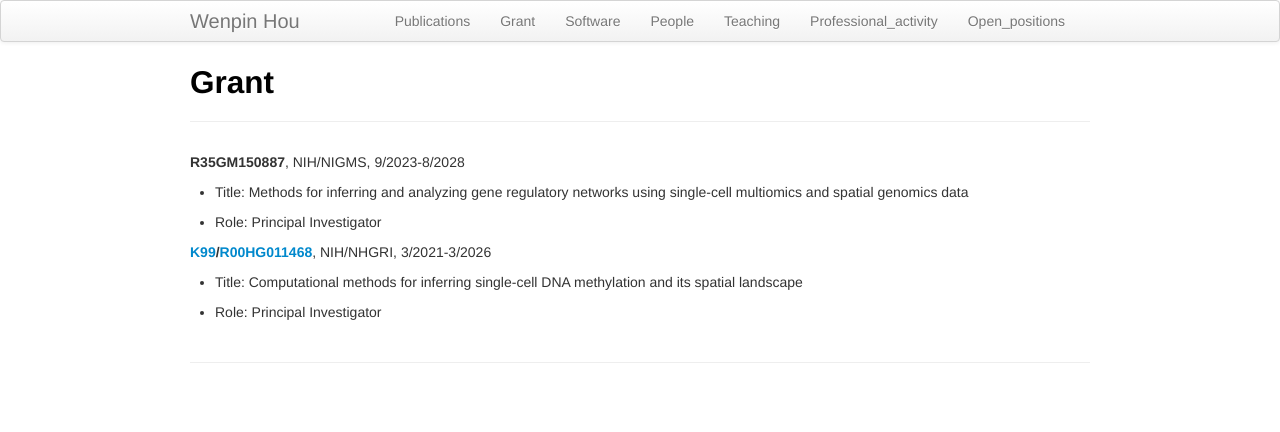
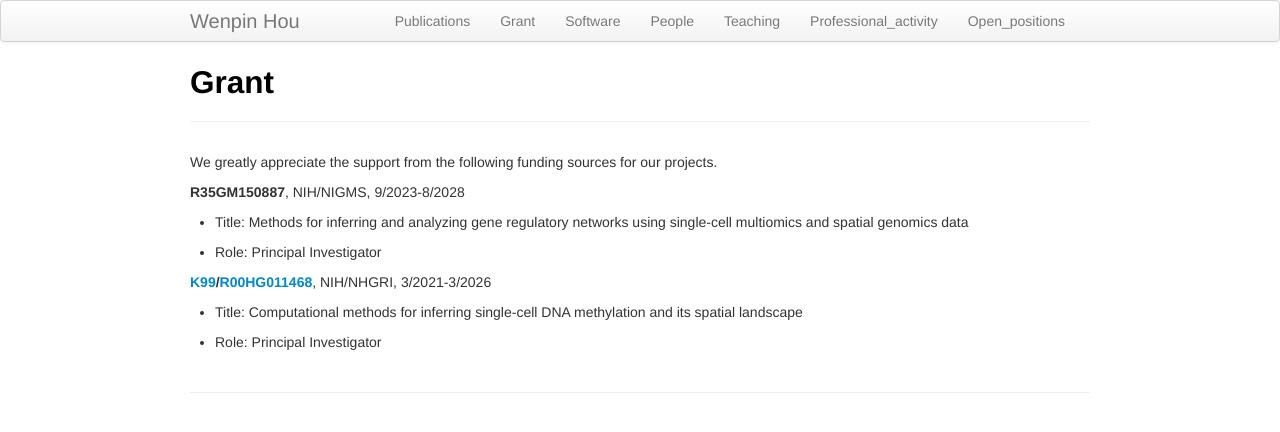
Before and after one commit to Winnie09/Wenpin_Hou, a Jekyll site: the page built from pages/grant.md, in a window 1280 px wide. Shown: the top 432 px of the page. Built offline with Jekyll 4.4.1, drawn with Linux system fonts in a browser that asks for light colours.

Commit message:
revise grant

```diff
--- a/pages/grant.md
+++ b/pages/grant.md
@@ -2,6 +2,8 @@
 layout: page
 title: Grant
 ---
+
+We greatly appreciate the support from the following funding sources for our projects.
 
 **R35GM150887**, NIH/NIGMS, 9/2023-8/2028
 
```
